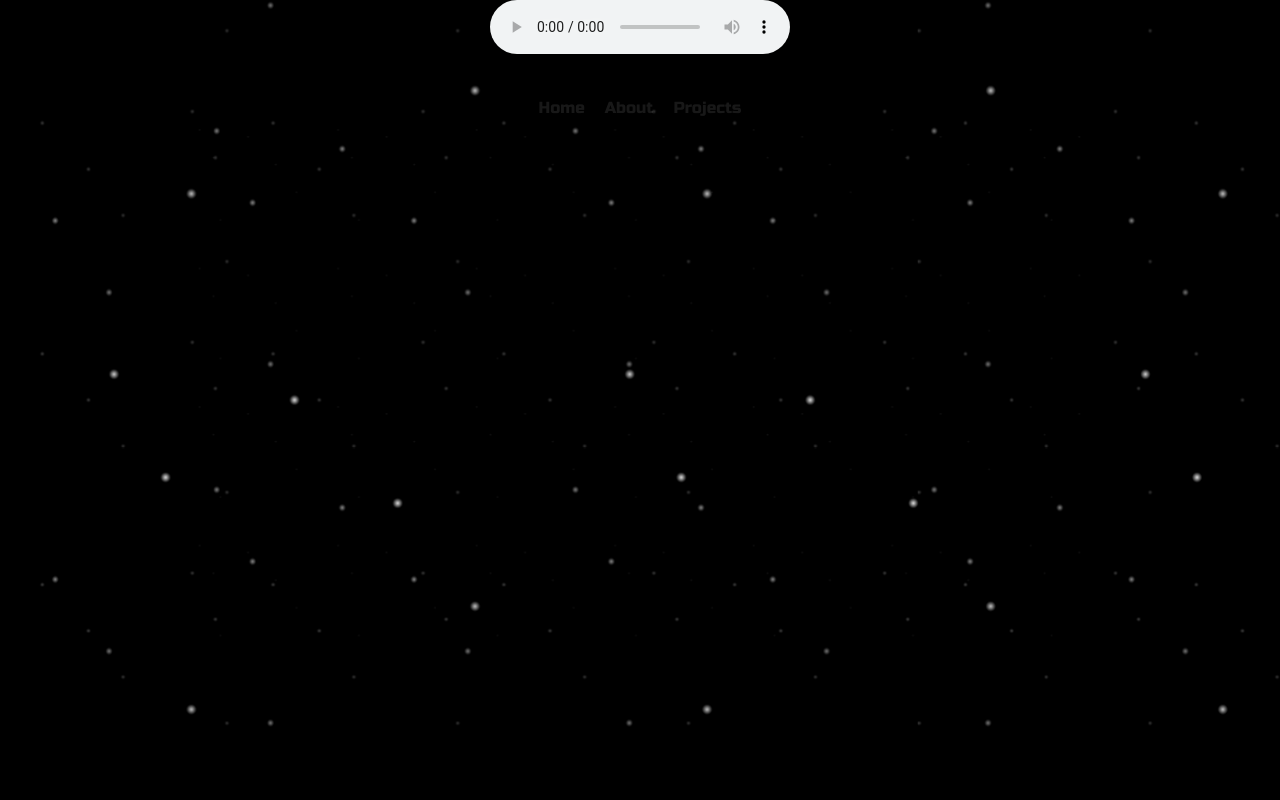
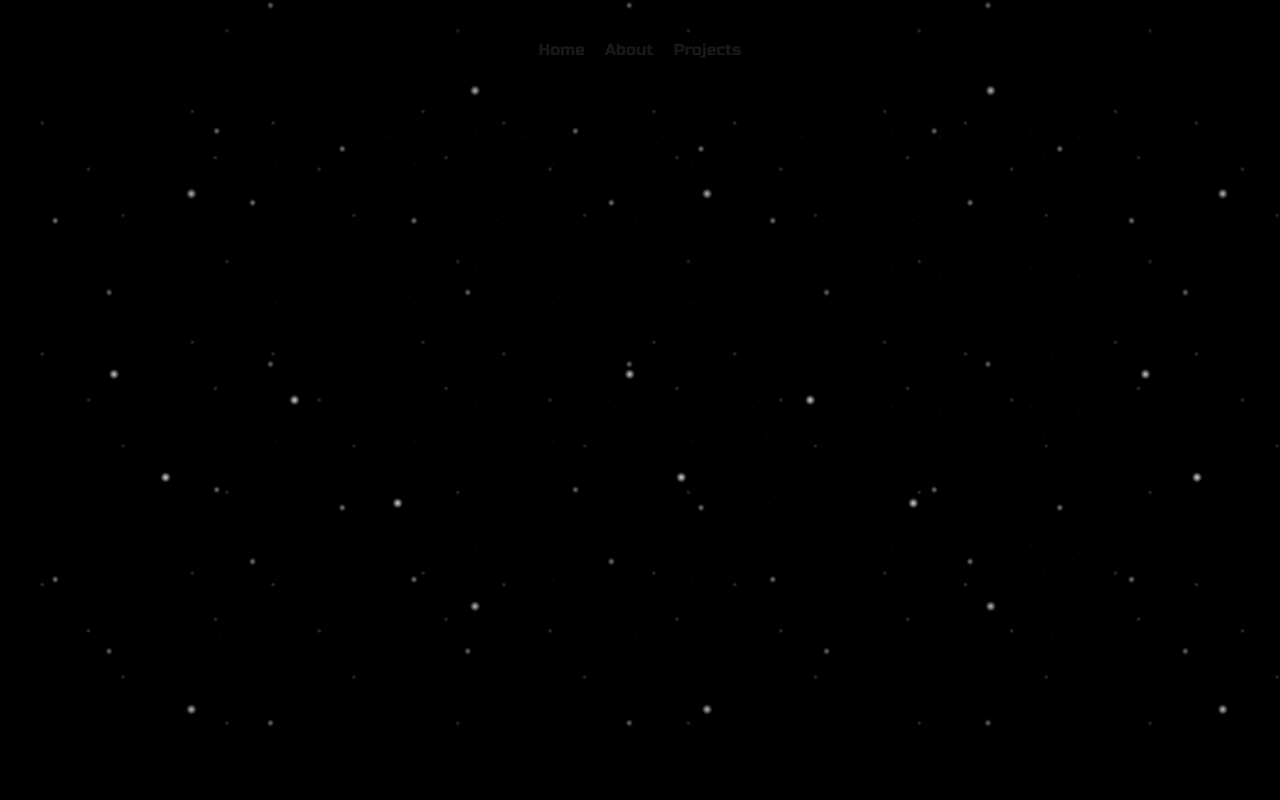
Before and after one commit to Lulisderoo20/cv_lu, a plain HTML site: page proyectos.html in a window 1280 px wide. Shown: the top 800 px of the page. Drawn offline with Linux system fonts and the light colour scheme.

Commit message:
Update proyectos.html
controls out

```diff
--- a/proyectos.html
+++ b/proyectos.html
@@ -1,3 +1,3 @@
 <!DOCTYPE html><html lang="en"><head><meta charset="UTF-8"><meta http-equiv="X-UA-Compatible" content="IE=edge"><meta name="viewport" content="width=device-width, initial-scale=1.0"><link rel="stylesheet" href="styles/style.css"><link rel="stylesheet" href="styles/starfield.css"><link rel="preconnect" href="https://fonts.googleapis.com"><link rel="preconnect" href="https://fonts.gstatic.com" crossorigin><link href="https://fonts.googleapis.com/css2?family=Russo+One&display=swap" rel="stylesheet"><title>Luchi's Projects</title></head>
-<body><audio controls loop autoplay src="styles/audio/music.mp3"  type="audio/mpeg" preload="preload">
+<body><audio loop autoplay src="styles/audio/music.mp3"  type="audio/mpeg" preload="preload">
 </audio><nav><ul class="nav-bar"> <li><a class="nav-link" href="index.html" target="_self">Home</a></li> <li><a class="nav-link" href="about.html" target="_self">About</a> </li><li> <a class="nav-link" href="proyectos.html" target="_self">Projects</a></li></ul> </nav></body><div id="space"><div class="stars"></div><div class="stars"></div> <div class="stars"></div> <div class="stars"></div> <div class="stars"></div></div></html>
```
